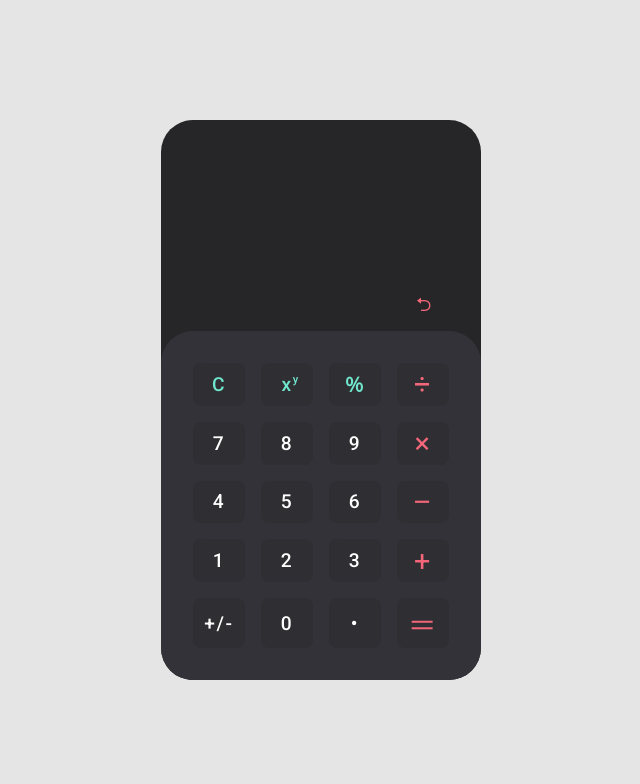
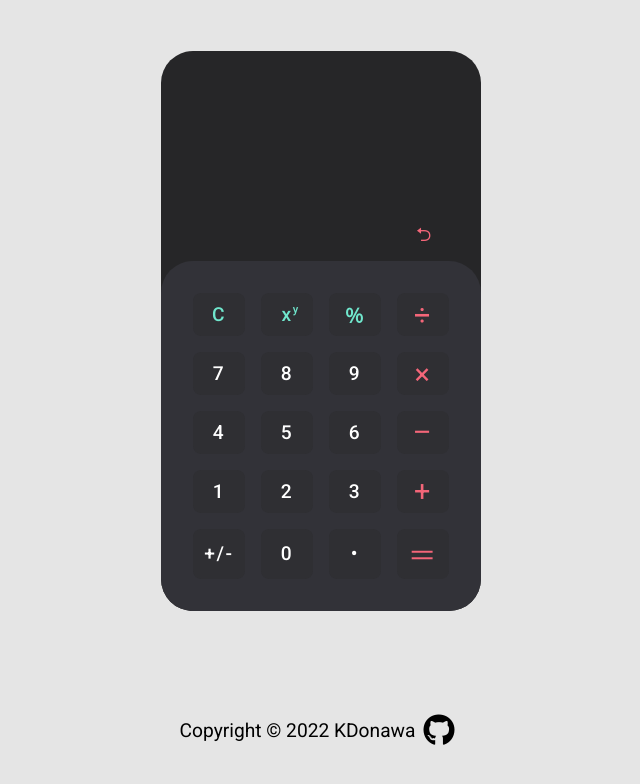
Before and after one commit to KDonawa/calculator, a plain HTML site: page index.html in a window 1280 px wide. Shown: the whole page, without its empty margins (319-959 px from the left). Drawn offline with Linux system fonts and the light colour scheme.

Commit message:
Add links

```diff
--- a/index.html
+++ b/index.html
@@ -5,12 +5,13 @@
         <meta http-equiv="X-UA-Compatible" content="IE=edge" />
         <meta name="viewport" content="width=device-width, initial-scale=1.0" />
         <link rel="stylesheet" href="style.css" />
+        <script src="https://kit.fontawesome.com/4c536a6bd5.js" crossorigin="anonymous"></script>
         <script src="calculator.js" defer></script>
         <script src="main.js" defer></script>
         <title>Calculator</title>
     </head>
     <body>
-        <div class="container">
+        <main class="container">
             <div class="screen">
                 <div id="upper-text"></div>
                 <div id="lower-text"></div>
@@ -40,6 +41,16 @@
                 <button id="decimal-btn">&#149;</button>
                 <button id="equal-btn" class="scheme-2">&#65309;</button>
             </div>
-        </div>
+        </main>
+        <footer>
+            <p>
+                Copyright ©
+                <script>
+                    document.write(new Date().getFullYear());
+                </script>
+                KDonawa
+            </p>
+            <a href="https://github.com/KDonawa" target="_blank"> <i class="fab fa-github"></i></a>
+        </footer>
     </body>
 </html>
--- a/style.css
+++ b/style.css
@@ -10,8 +10,10 @@ body {
     background-color: rgb(229, 229, 229);
     height: 100vh;
     display: flex;
+    flex-direction: column;
     justify-content: center;
     align-items: center;
+    justify-content: space-around;
 }
 
 .scheme-1 {
@@ -121,3 +123,15 @@ button:active {
     position: absolute;
     font-size: 0.7rem;
 }
+
+footer {
+    display: flex;
+    align-items: center;
+    font-size: 1.2rem;
+    /* font-weight: 500; */
+}
+footer > a {
+    margin: 0 0.5rem;
+    color: #000;
+    font-size: 2rem;
+}
```
